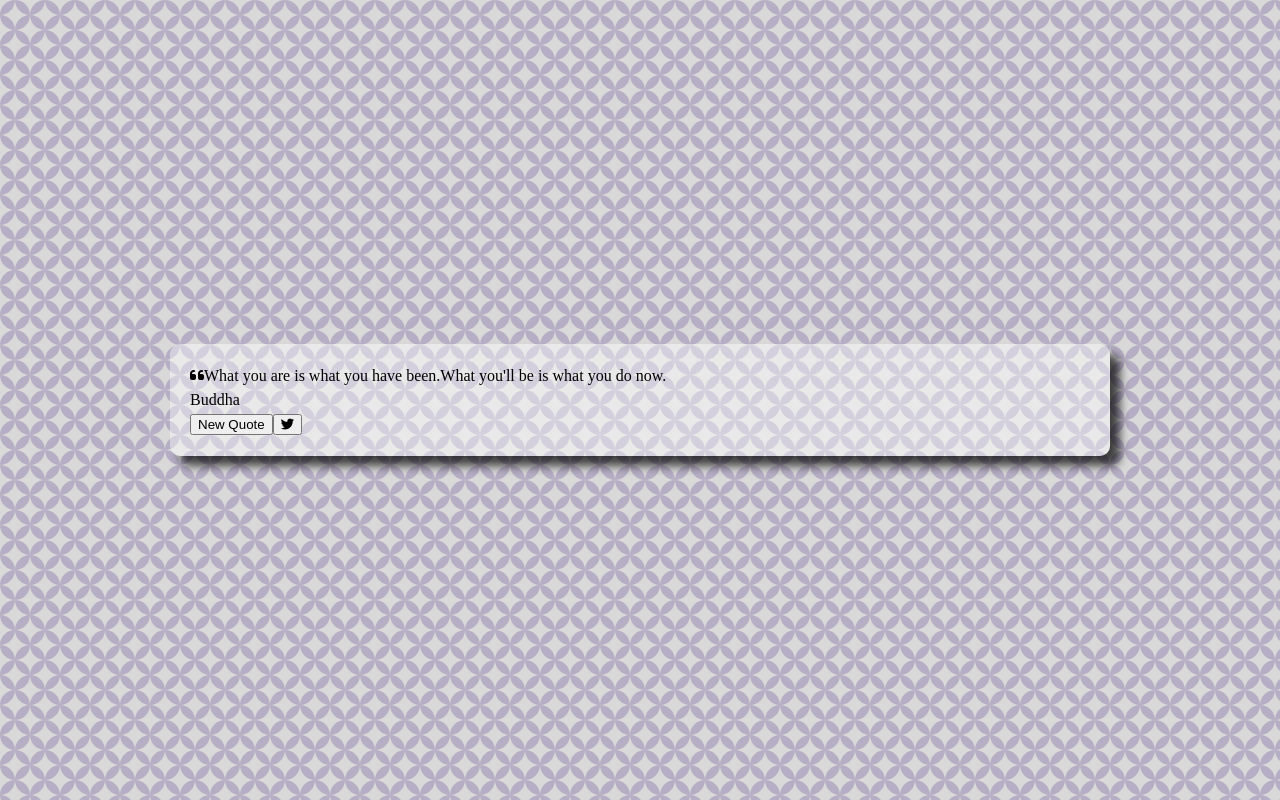
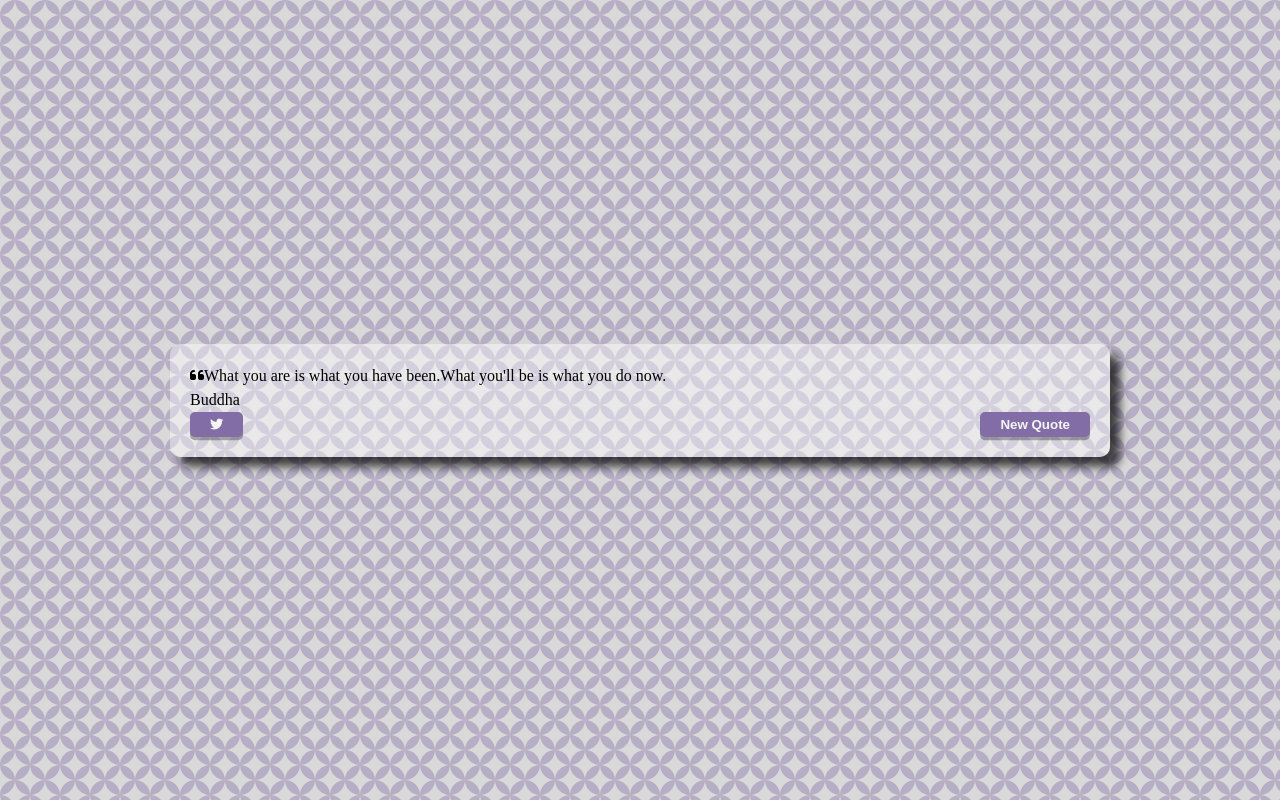
Before and after one commit to steffFrank/quoteGenerator, a React (Create React App) app: page / in a window 1280 px wide. Built offline with nearby package versions, Linux system fonts and the light colour scheme; a web font is replaced by a local one.

Commit message:
feat: Style the buttons

```diff
--- a/src/app.css
+++ b/src/app.css
@@ -6,3 +6,17 @@
     justify-content: center;
     align-items: center;
 }
+
+.btn {
+    padding: 5px 20px;
+    border: none;
+    box-shadow: 0 0.2rem rgba(0, 0, 0, 0.3);
+    font-weight: bolder;
+    background-color: #836da6;
+    color: whitesmoke;
+    border-radius: 5px;
+}
+
+.btn:hover {
+    filter:brightness(130%);
+}
--- a/src/components/NewQuote/NewQuote.js
+++ b/src/components/NewQuote/NewQuote.js
@@ -3,7 +3,7 @@
 
 export const NewQuote = () => {
     return (
-        <button className="btn btn-twitter">
+        <button className="btn btn-quote">
            New Quote
         </button>
     )
--- a/src/components/Quote/Quote.js
+++ b/src/components/Quote/Quote.js
@@ -12,8 +12,8 @@
                 <p className="quote__author">Buddha</p>
             </p>
             <div className="btn-container">
+                <TwitterBtn />
                 <NewQuote />
-                <TwitterBtn />
             </div>
         </>
     )
--- a/src/components/Quote/quote.css
+++ b/src/components/Quote/quote.css
@@ -0,0 +1,5 @@
+.btn-container {
+    display: flex;
+    flex-direction: row;
+    justify-content: space-between;
+}
--- a/src/components/TwitterBtn/twitterBtn.css
+++ b/src/components/TwitterBtn/twitterBtn.css
@@ -0,0 +1,3 @@
+.btn-twitter:hover {
+    color: #38a1f3;
+}
```
